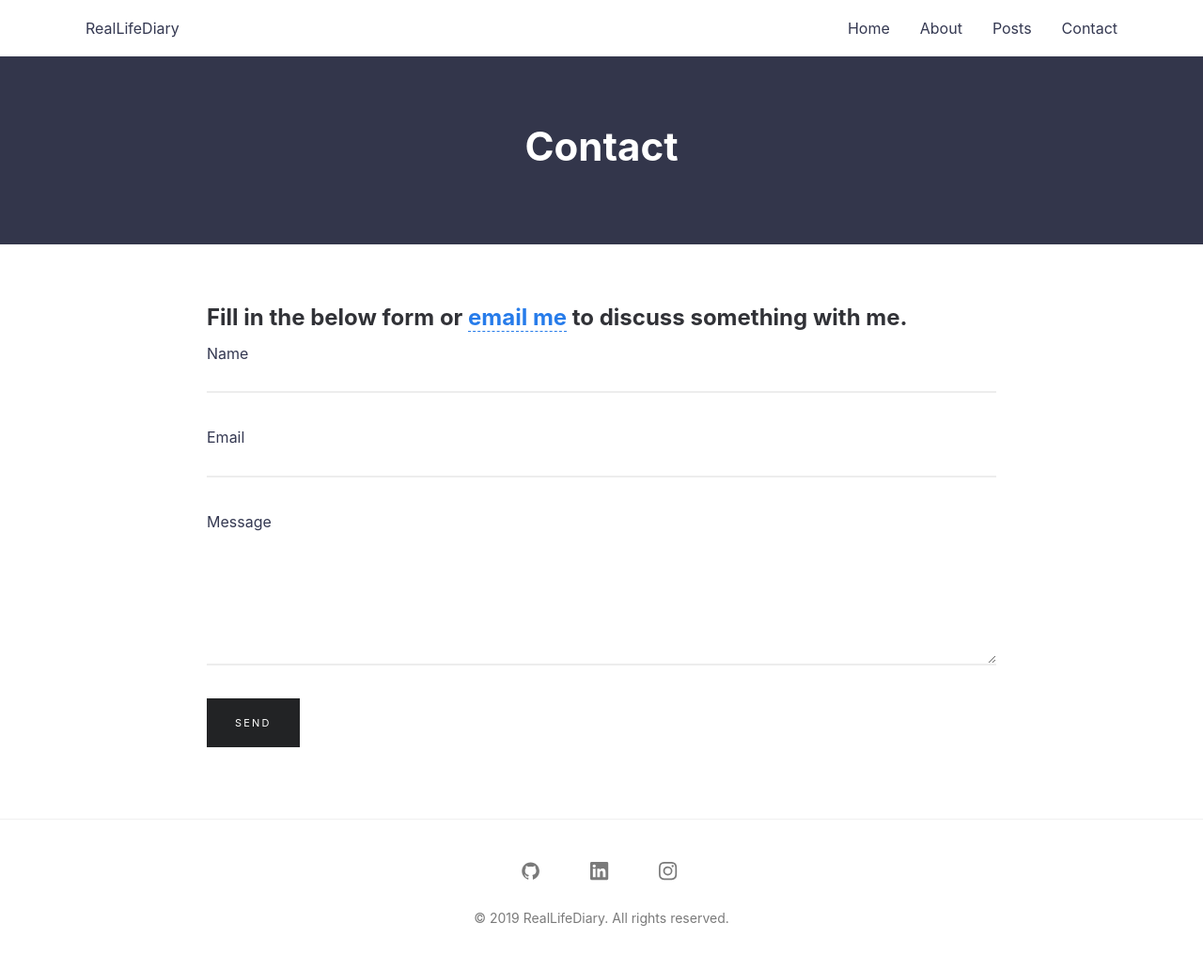
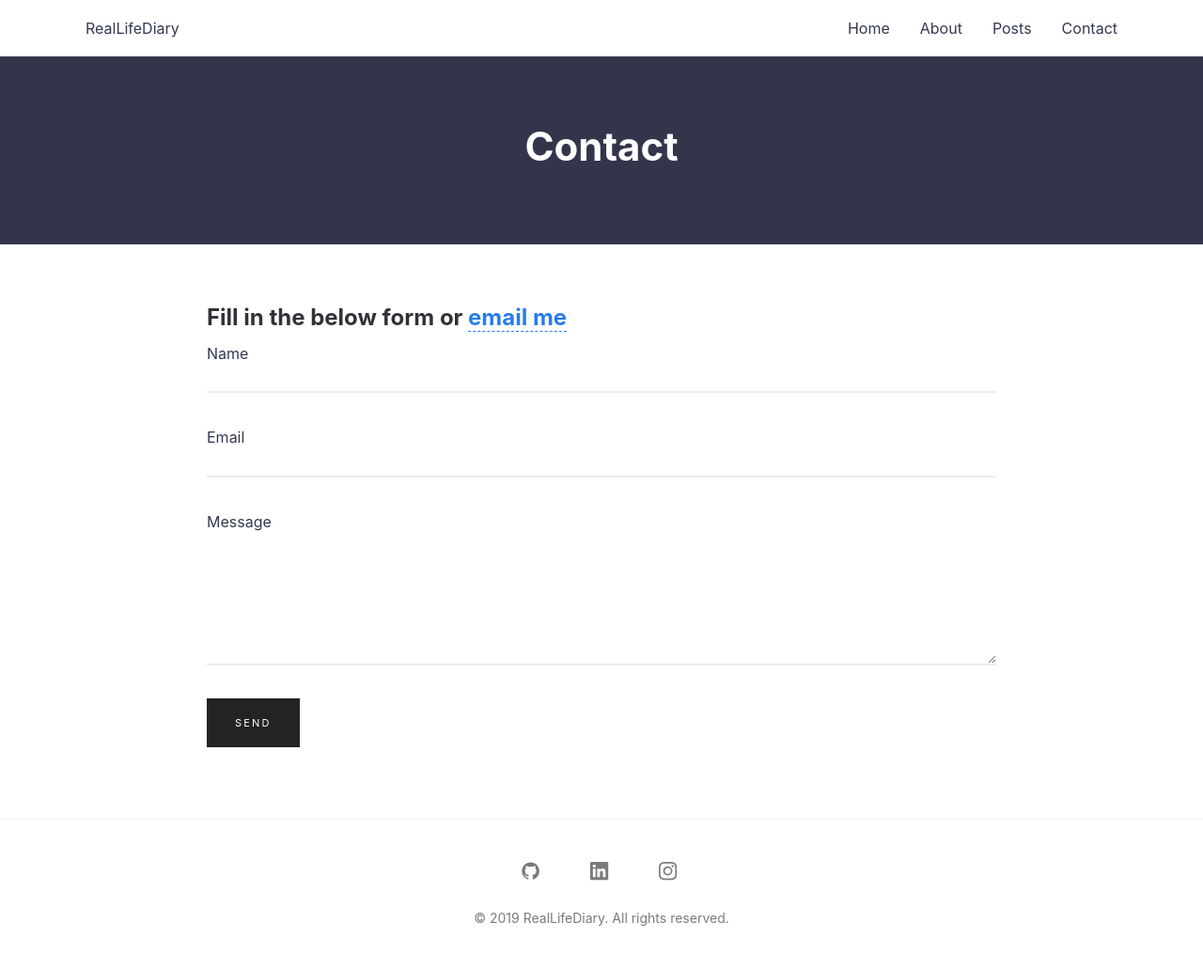
Before and after one commit to jindotori/reallifediary.github.io, a Jekyll site: the page built from _pages/contact.md, in a window 1280 px wide. Shown: the whole page at 94% size. Built offline with Jekyll 4.4.1, drawn with Linux system fonts in a browser that asks for light colours.

Commit message:
update contact page

```diff
--- a/_pages/contact.md
+++ b/_pages/contact.md
@@ -4,7 +4,7 @@ title: Contact
 permalink: /contact/
 ---
 
-## Fill in the below form or [email me](mailto:{{site.email}}) to discuss something with me.
+## Fill in the below form or [email me](mailto:{{site.email}})
 
 {% include form.html %}
 
```
